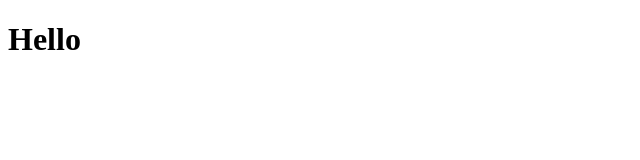
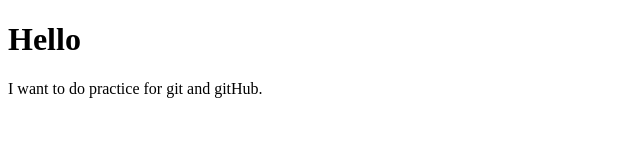
Before and after one commit to PathanSufyan/Git-Practice, a plain HTML site: page index.html in a window 1280 px wide. Shown: the whole page, without its empty margins (0-640 px from the left). Drawn offline with Linux system fonts and the light colour scheme.

Commit message:
feature1 is added

```diff
--- a/index.html
+++ b/index.html
@@ -8,6 +8,7 @@
 <body>
     <div>
         <h1>Hello</h1>
+        <p>I want to do practice for git and gitHub.</p>
     </div>
 </body>
 </html>
```
